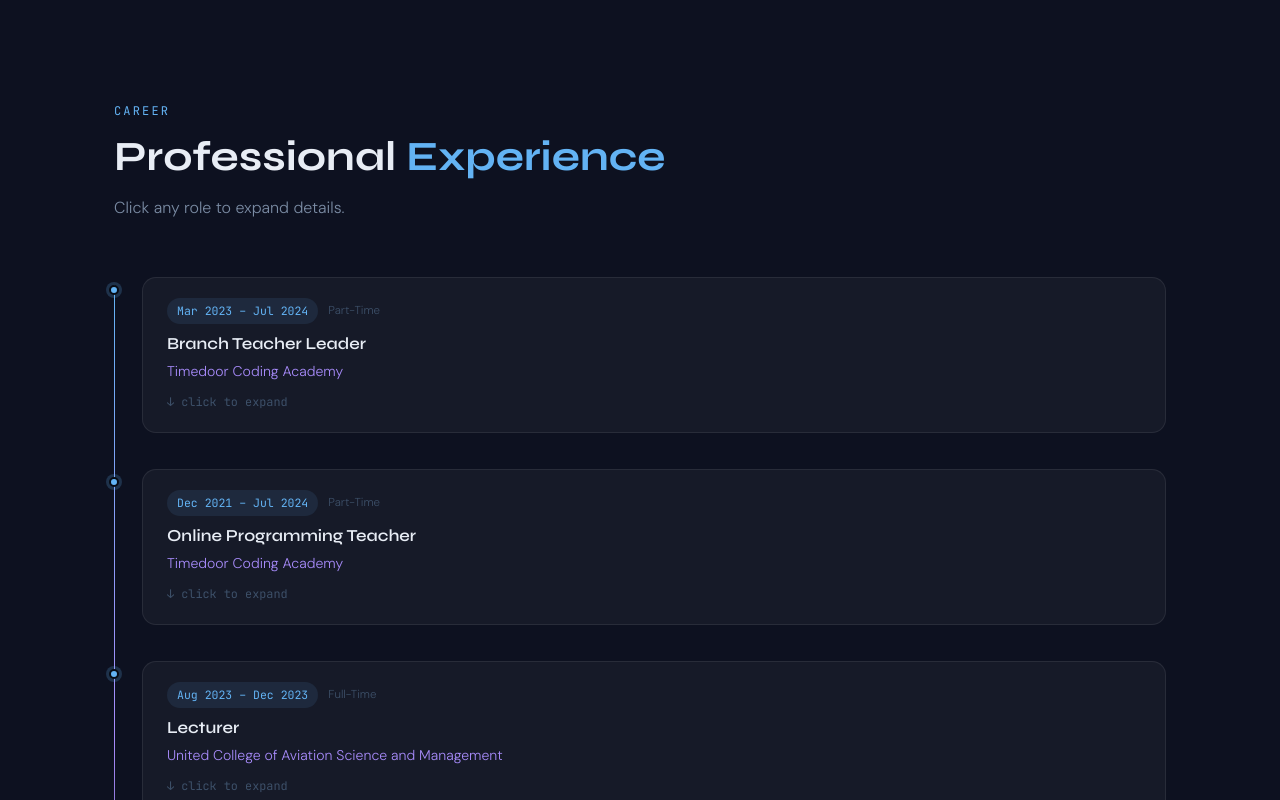
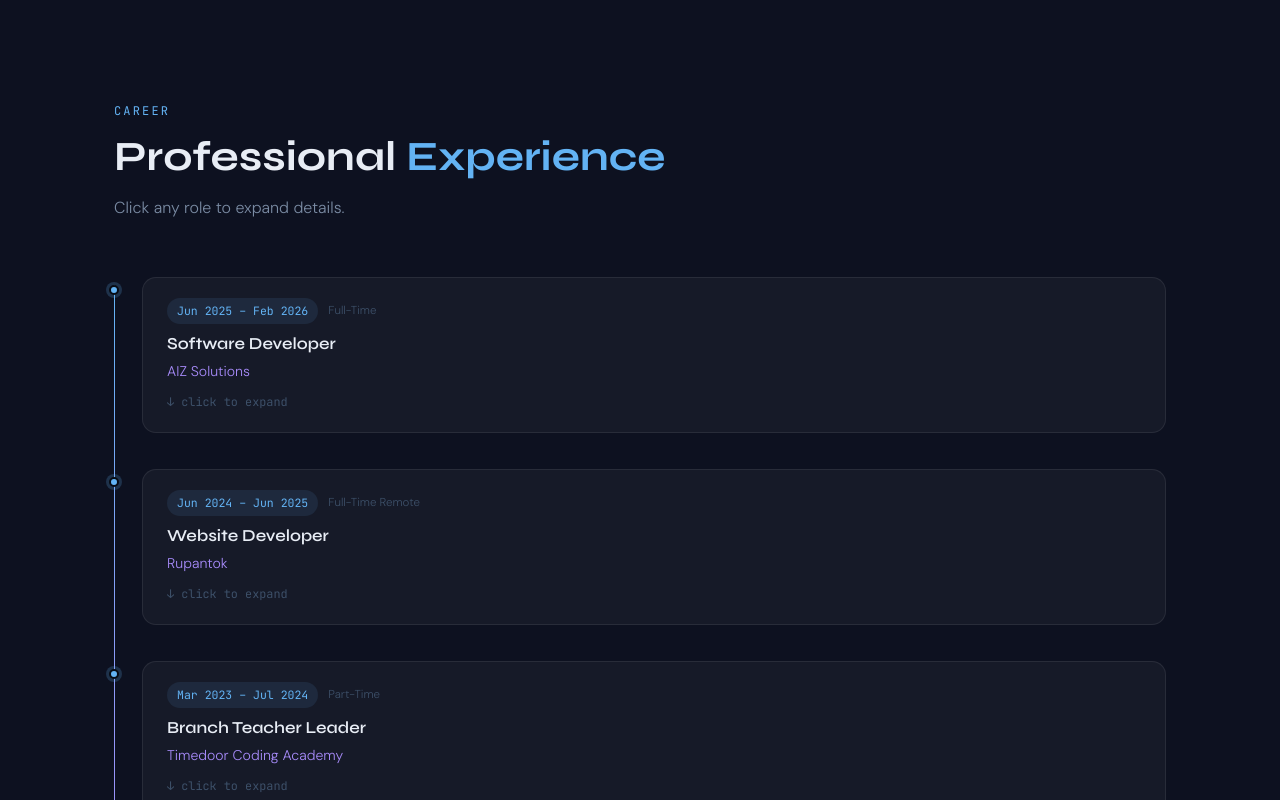
Before and after one commit to Afraim/afraim.github.io, a plain HTML site: page index.html in a window 1280 px wide. Shown: the part 2000-2800 px from the top of the page. Drawn offline with Linux system fonts and the light colour scheme.

Commit message:
work update

```diff
--- a/index.html
+++ b/index.html
@@ -190,6 +190,44 @@
     </div>
 
     <div class="timeline reveal">
+      <div class="timeline-item">
+        <div class="timeline-card">
+          <div class="timeline-meta">
+            <span class="timeline-period">Jun 2025 – Feb 2026</span>
+            <span class="timeline-type">Full-Time</span>
+          </div>
+          <div class="timeline-role">Software Developer</div>
+          <div class="timeline-org">AIZ Solutions</div>
+          <p class="timeline-expand-hint">↓ click to expand</p>
+          <div class="timeline-details">
+            <ul>
+              <li>Developed and deployed HRM and management systems for local and international clients using Django and PostgreSQL</li>
+              <li>Built and customized SaaS and web applications with Python, JavaScript, HTML, and CSS</li>
+              <li>Delivered 10+ client websites using WordPress & Elementor with responsive UI and database integration</li>
+              <li>Collaborated with clients to gather requirements and translate them into scalable software solutions</li>
+            </ul>
+          </div>
+        </div>
+      </div>
+      <div class="timeline-item">
+        <div class="timeline-card">
+          <div class="timeline-meta">
+            <span class="timeline-period">Jun 2024 – Jun 2025</span>
+            <span class="timeline-type">Full-Time Remote</span>
+          </div>
+          <div class="timeline-role">Website Developer</div>
+          <div class="timeline-org">Rupantok</div>
+          <p class="timeline-expand-hint">↓ click to expand</p>
+          <div class="timeline-details">
+            <ul>
+              <li>Developed and deployed 15+ production-ready websites for SMEs using WordPress, HTML, CSS, and JavaScript</li>
+              <li>Built a custom interactive website (MisoVibes) using Tailwind CSS and Vanilla JS for enhanced UX</li>
+              <li>Worked directly with clients to convert design concepts into high-performance, user-friendly websites</li>
+              <li>Optimized website performance, responsiveness, and cross-device compatibility</li>
+            </ul>
+          </div>
+        </div>
+      </div>
       <div class="timeline-item">
         <div class="timeline-card">
           <div class="timeline-meta">
@@ -869,7 +907,7 @@
 
 <!-- Scripts -->
 <script src="js/knowledge.js"></script>
-<script src="js/areal.js"></script>
+<script src="areal.js"></script>
 <script src="js/main.js"></script>
 
 </body>
```
